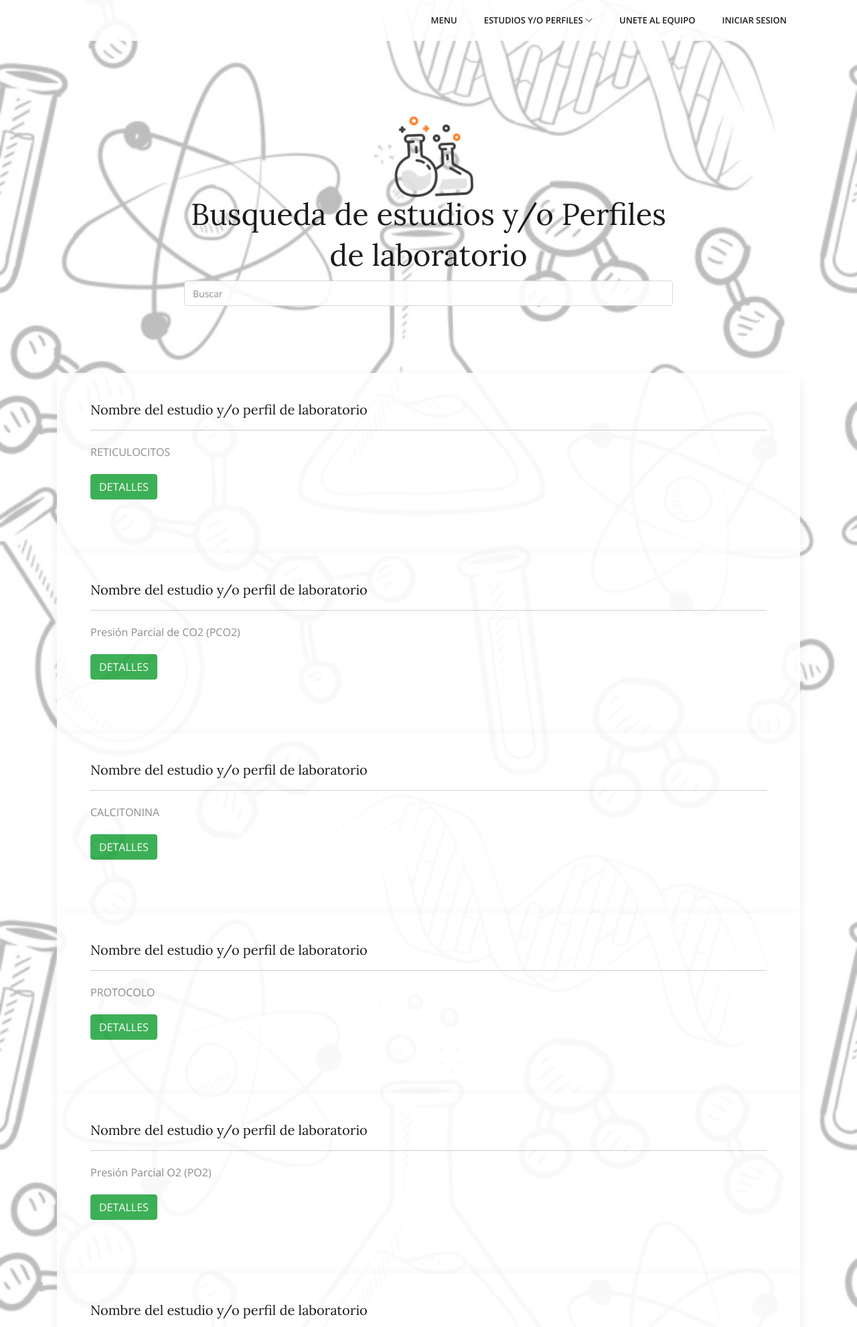
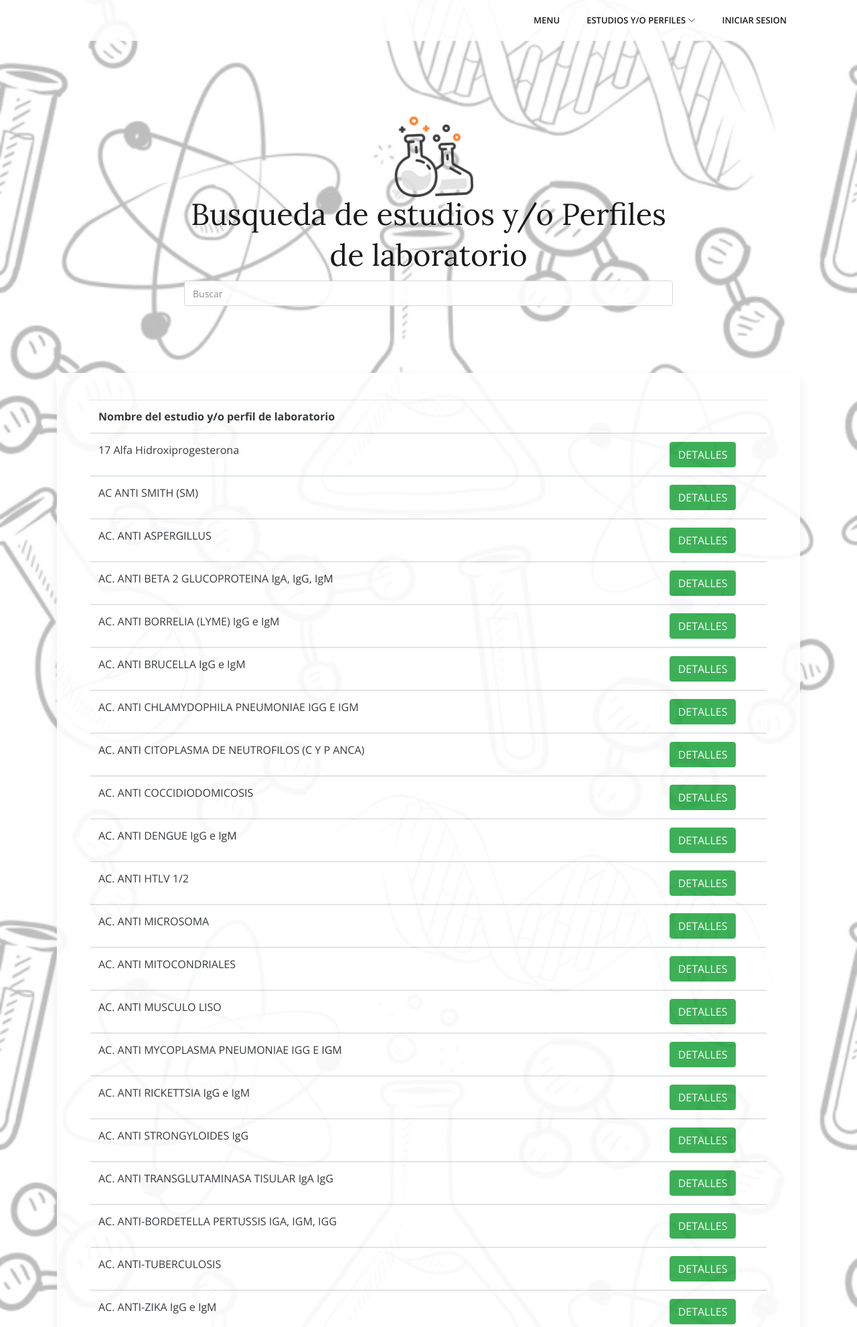
Before and after one commit to MikeCardona076/MHL, a Django app: page /estudios_perfiles_laboratorio/ in a window 1280 px wide. Shown: the top 1982 px of the page at 67% size. Run offline with Django 3.2, Linux system fonts and the light colour scheme; data comes from the database, SQL or seed files in the repository; both versions use the stored data as it was after the commit; some libraries are stand-ins or nearby versions.

Commit message:
Cambio de filtro 9/21/2021

```diff
--- a/engine_bot/view_class_estudios_perfiles_laboratorio.py
+++ b/engine_bot/view_class_estudios_perfiles_laboratorio.py
@@ -4,8 +4,10 @@ from estudio_perfil.models import *
 def estudios_perfiles_laboratorio(request):
     context = {
         #Obtain the first register of the table
-        'estudios_perfiles': Estudio_perfil.objects.all()
+        'estudios_perfiles': Estudio_perfil.objects.filter(Catalogo = 1).order_by('Nombre')
+
     }
+
 
     return render(request, 'Small-apps/privacy-policy.html', context)
 
--- a/static/css/style.css
+++ b/static/css/style.css
@@ -2012,7 +2012,9 @@ hr {
 
 .privacy .block .policy-item .policy-details p {
   margin-bottom: 20px;
-}
+
+}
+
 
 .user-login {
   height: 100%;
--- a/template/small-apps/estudio_perfil_detalle.html
+++ b/template/small-apps/estudio_perfil_detalle.html
@@ -123,7 +123,7 @@
                 </div>
               </div>
               <!-- Limitations -->
-              <div id="grupo" class="policy-item">
+              <!-- <div id="grupo" class="policy-item">
                 <div class="title">
                   <h3> <i class="ti-user"></i>Grupo </h3>
                 </div>
@@ -135,7 +135,7 @@
                   {% endif %}
 
                 </div>
-              </div>
+              </div> -->
 
               <!-- Governing Law -->
               <div id="contenedor" class="policy-item">
--- a/template/small-apps/index.html
+++ b/template/small-apps/index.html
@@ -109,10 +109,10 @@
 
 
 
-        <li class="nav-item @@about">
+        <!-- <li class="nav-item @@about">
           <a class="nav-link" href="#">Unete al equipo</a>
         </li>
-
+		 -->
         <li class="nav-item @@contact">
           <a class="nav-link" href="{% url 'sign_in' %}">Iniciar sesion</a>
         </li>
--- a/template/small-apps/privacy-policy.html
+++ b/template/small-apps/privacy-policy.html
@@ -87,44 +87,51 @@
 
 			<div class="col-lg-12">
 
+				<div class="block">
+
+                <table class="table">
+                  <thead >
+                    <tr>
+                      <th scope="col">Nombre del estudio y/o perfil de laboratorio
+                      <th scope="col"></th>
+
+                    </tr>
+                  </thead>
+                  {% for i in estudios_perfiles %}
+                  <tbody>
+                    <tr>
+                      <td class="nombre_estudios">{{ i.Nombre }}</td>
+                      <td><a class="btn btn-success" href="{% url 'Detalle_estudio' i.pk %}"> Detalles </a></td>
+                    </tr>
+                  </tbody>
+                  {% endfor %}
+                </table>
+              </div>
+
+				</div>
 
 
-        {% for i in estudios_perfiles %}
-				<div class="block">
-              <div id="nombreyclave" class="policy-item">
-                <div class="title">
-                    <h3>Nombre del estudio y/o perfil de laboratorio</h3>
-                </div>
-                <div class="policy-details">
-                  <p class="identificador">{{ i.Nombre }} </p>
-                </div>
-                <a class="btn btn-success" href="{% url 'Detalle_estudio' i.pk %}">Detalles</a>
-              </div>
-				</div>
-        {% endfor %}
-
         <script>
-
-
+          // use my classes table, tags tr and td to filter by Nombre
           function MyFilterfunctionbyname() {
-
-            var input, filter, ul, li, a, i;
+            var input, filter, table, tr, td, i, txtValue;
             input = document.getElementById("exampleFormControlInput1");
             filter = input.value.toUpperCase();
-            //ul = policy-details
-            ul = document.getElementsByClassName("policy-details");
-            //li = identificador
-            li = document.getElementsByClassName("identificador");
-            //a = block
-            a = document.getElementsByClassName("block");
-            //i = policy-item
-            i = document.getElementsByClassName("policy-item");
-            for (i = 0; i < li.length; i++) {
-              if (li[i].innerHTML.toUpperCase().indexOf(filter) > -1) {
-                a[i].style.display = "";
-
-              } else {
-                a[i].style.display = "none";
+            //class Table
+            table = document.getElementsByClassName("table");
+            //class tr
+            tr = table[0].getElementsByTagName("tr");
+            //class td
+            for (i = 0; i < tr.length; i++) {
+              // my td class nomnbre_estudios
+              td = tr[i].getElementsByClassName("nombre_estudios")[0];
+              if (td) {
+                txtValue = td.textContent || td.innerText;
+                if (txtValue.toUpperCase().indexOf(filter) > -1) {
+                  tr[i].style.display = "";
+                } else {
+                  tr[i].style.display = "none";
+                }
               }
             }
           }
```
Also changed, not shown: db.sqlite3.
